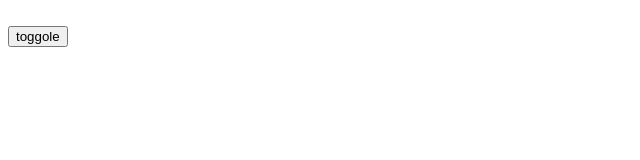
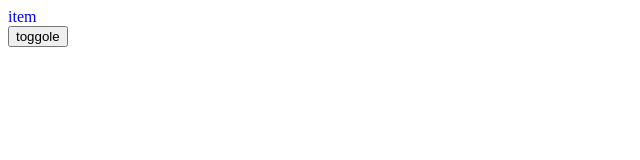
Before and after one commit to weiwei3381/todolist, a React (Create React App) app: page / in a window 1280 px wide. Both pictures are taken after a click on the button "toggole". Shown: the top 160 px of the page, without its empty margins (0-640 px from the left). Built offline with nearby package versions, Linux system fonts and the light colour scheme.

Commit message:
使用react-transition-group实现动画组

```diff
--- a/package.json
+++ b/package.json
@@ -6,7 +6,8 @@
     "axios": "^0.18.0",
     "react": "^16.8.6",
     "react-dom": "^16.8.6",
-    "react-scripts": "2.1.8"
+    "react-scripts": "2.1.8",
+    "react-transition-group": "^2.9.0"
   },
   "scripts": {
     "start": "react-scripts start",
--- a/src/App.js
+++ b/src/App.js
@@ -1,28 +1,51 @@
 import React, { Component, Fragment } from 'react';
+import { CSSTransition, TransitionGroup } from 'react-transition-group';
 import './style.css';
 
 class App extends Component {
   constructor(props) {
     super(props);
     this.state = {
-            show: true
+      list: []
     }
-        this.handleToggle = this.handleToggle.bind(this);
+    this.handleAddItem = this.handleAddItem.bind(this);
   }
 
   render() {
     return (
       <Fragment>
-                <div className={this.state.show ? 'show' : 'hide'}>hello</div>
-                <button onClick={this.handleToggle}>toggole</button>
+        <TransitionGroup>
+          {
+            this.state.list.map((item, index) => {
+              return (
+                <CSSTransition  key={index}
+                  // 入场动画的状态值
+                  // in={this.state.show}
+                  // 动画执行时间
+                  timeout={1000}
+                  // 设置css前缀
+                  classNames='fade'
+                  unmountOnExit
+                  onEntered={(el) => { el.style.color = 'blue' }}
+                  appear={true}
+                >
+                  <div>{item}</div>
+                </CSSTransition>
+              )
+            })
+          }
+        </TransitionGroup>
+        <button onClick={this.handleAddItem}>toggole</button>
       </Fragment>
     )
   }
 
-    handleToggle(){
-        this.setState(() => ({
-            show: this.state.show ? false : true
-        }))
+  handleAddItem() {
+    this.setState((preState) => {
+      return {
+        list: [...preState.list, 'item']
+      }
+    })
   }
 }
 
--- a/src/style.css
+++ b/src/style.css
@@ -1,37 +1,27 @@
-.show{
-animation: show-item 2s ease-in forwards;
+.fade-enter .fade-appear{
+    opacity: 0;
 }
 
-.hide{
-animation: hide-item 2s ease-in forwards;
+.fade-enter-active .fade-appear-active{
+    opacity: 1;
+    transition: opacity 1s ease-in;
 }
 
-@keyframes show-item{
-    0% {
-        opacity: 0;
-        color: red;
-    }
-    50% {
-        opacity: 0.5;
-        color: green;
-    }
-    100% {
-        opacity: 1;
-        color: blue;
-    }
+
+
+.fade-enter-done{
+    opacity: 1;
 }
 
-@keyframes hide-item{
-    0% {
-        opacity: 1;
-        color: red;
-    }
-    50% {
-        opacity: 0.5;
-        color: green;
-    }
-    100% {
-        opacity: 0;
-        color: blue;
-    }
+.fade-exit{
+    opacity: 1;
 }
+
+.fade-exit-active{
+    opacity: 0;
+    transition: opacity 1s ease-in;
+}
+
+.fade-exit-done{
+    opacity: 0;
+}
```
Also changed, not shown: 2 other files (tests, documents, lock files or other folders). Lines whose indentation alone changed are shown as unchanged.
